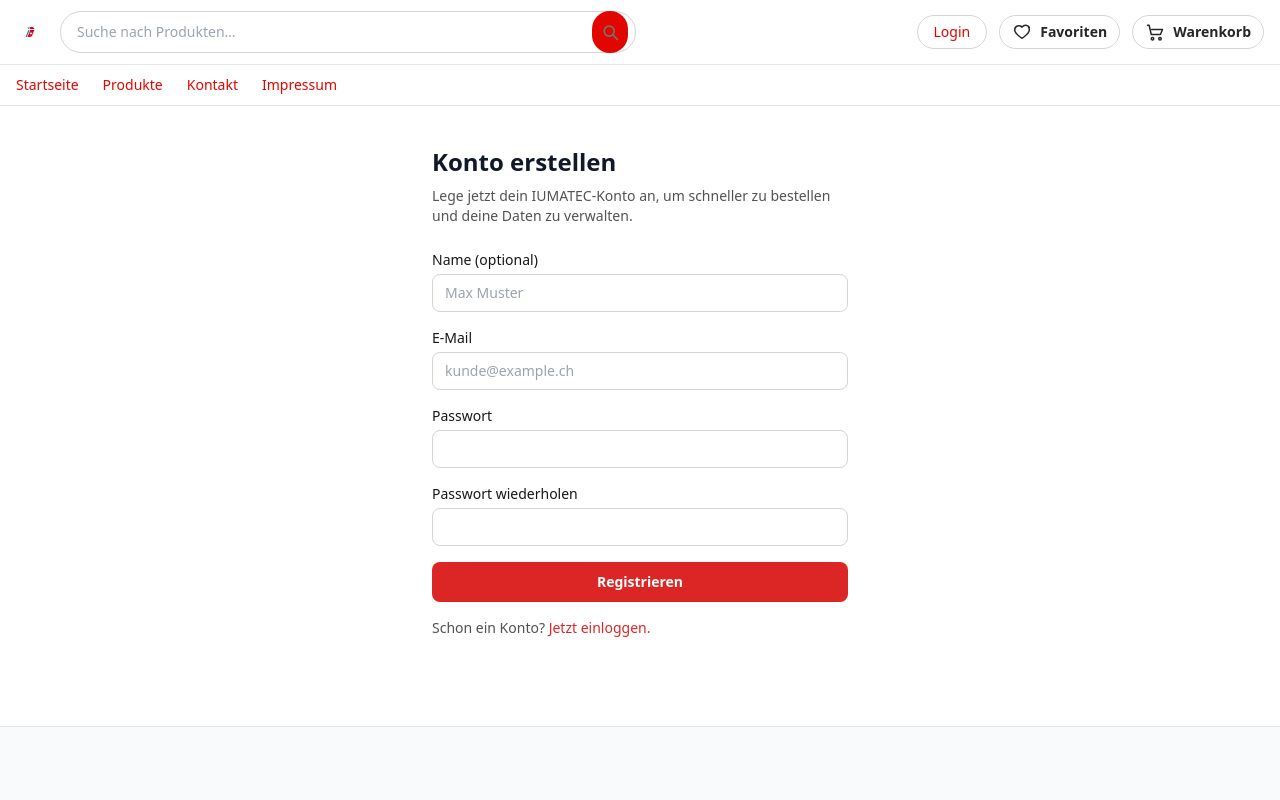
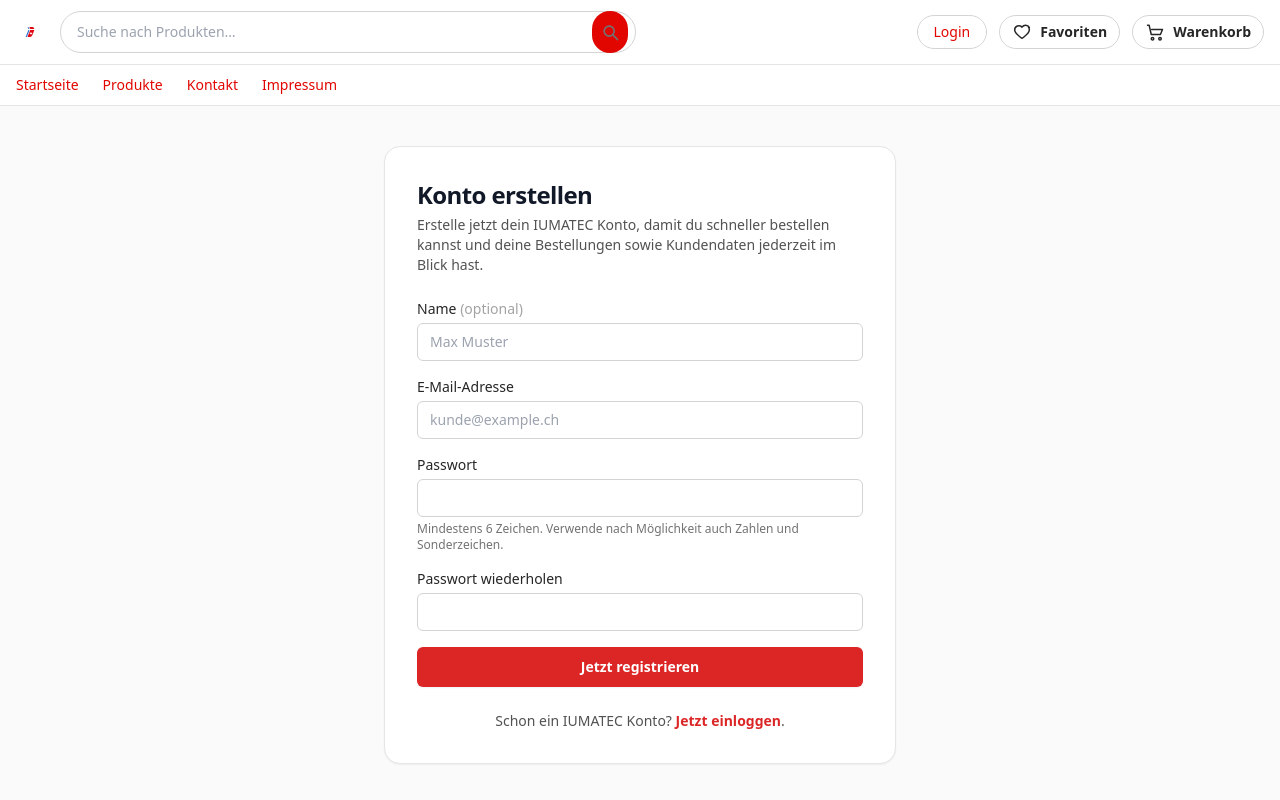
Before and after one commit to celsoneves32/iumatec-site, a Next.js app: page /register in a window 1280 px wide. Shown: the top 800 px of the page. Built offline with nearby package versions, Linux system fonts and the light colour scheme; no server answers.

Commit message:
Update page.tsx

```diff
--- a/app/register/page.tsx
+++ b/app/register/page.tsx
@@ -2,30 +2,42 @@
 
 import Link from "next/link";
 import { FormEvent, useState } from "react";
-import { useRouter } from "next/navigation";
+import { useRouter, useSearchParams } from "next/navigation";
 
 export default function RegisterPage() {
   const router = useRouter();
+  const searchParams = useSearchParams();
+  const from = searchParams.get("from") || "/";
 
   const [name, setName] = useState("");
   const [email, setEmail] = useState("");
   const [password, setPassword] = useState("");
-  const [password2, setPassword2] = useState("");
+  const [passwordConfirm, setPasswordConfirm] = useState("");
   const [error, setError] = useState<string | null>(null);
   const [loading, setLoading] = useState(false);
 
-  const handleSubmit = async (e: FormEvent) => {
+  async function handleSubmit(e: FormEvent) {
     e.preventDefault();
     setError(null);
 
-    if (password !== password2) {
+    if (!email || !password) {
+      setError("Bitte gib mindestens E-Mail-Adresse und Passwort ein.");
+      return;
+    }
+
+    if (password.length < 6) {
+      setError("Das Passwort muss mindestens 6 Zeichen lang sein.");
+      return;
+    }
+
+    if (password !== passwordConfirm) {
       setError("Die Passwörter stimmen nicht überein.");
       return;
     }
 
+    try {
       setLoading(true);
 
-    try {
       const res = await fetch("/api/register", {
         method: "POST",
         headers: { "Content-Type": "application/json" },
@@ -35,95 +47,151 @@ export default function RegisterPage() {
       const data = await res.json();
 
       if (!res.ok) {
-        setError(data.error || "Registrierung fehlgeschlagen.");
-        setLoading(false);
+        // Versuchen, eine schön formatierte Fehlermeldung zu zeigen
+        if (data?.error === "EMAIL_EXISTS") {
+          setError(
+            "Mit dieser E-Mail-Adresse ist bereits ein Konto registriert."
+          );
+        } else if (typeof data?.error === "string") {
+          setError(data.error);
+        } else {
+          setError(
+            "Registrierung fehlgeschlagen. Bitte versuch es später noch einmal."
+          );
+        }
         return;
       }
 
-      router.push("/login");
+      // Erfolgreich → zurück zur gewünschten Seite oder Dashboard
+      router.push(from || "/dashboard");
     } catch (err) {
-      setError("Unerwarteter Fehler bei der Registrierung.");
+      console.error(err);
+      setError(
+        "Unerwarteter Fehler bei der Registrierung. Bitte versuch es später noch einmal."
+      );
+    } finally {
       setLoading(false);
     }
-  };
+  }
 
   return (
-    <main className="max-w-md mx-auto px-4 py-10">
-      <h1 className="text-2xl font-semibold mb-2">Konto erstellen</h1>
+    <main className="min-h-[70vh] bg-neutral-50">
+      <div className="max-w-3xl mx-auto px-4 py-10">
+        <div className="max-w-lg mx-auto bg-white rounded-2xl shadow-sm border border-neutral-200 p-8">
+          {/* Titel */}
+          <h1 className="text-2xl font-semibold tracking-tight mb-1">
+            Konto erstellen
+          </h1>
           <p className="text-sm text-neutral-600 mb-6">
-        Lege jetzt dein IUMATEC-Konto an, um schneller zu bestellen und deine
-        Daten zu verwalten.
+            Erstelle jetzt dein IUMATEC Konto, damit du schneller bestellen
+            kannst und deine Bestellungen sowie Kundendaten jederzeit im Blick
+            hast.
           </p>
 
+          {/* Fehlermeldung */}
+          {error && (
+            <div className="mb-4 rounded-lg border border-red-200 bg-red-50 px-3 py-2 text-sm text-red-700">
+              {error}
+            </div>
+          )}
+
+          {/* Formular */}
           <form onSubmit={handleSubmit} className="space-y-4">
             <div>
-          <label className="block text-sm font-medium mb-1">Name (optional)</label>
+              <label
+                htmlFor="name"
+                className="block text-sm font-medium text-neutral-800 mb-1"
+              >
+                Name <span className="text-neutral-400">(optional)</span>
+              </label>
               <input
+                id="name"
                 type="text"
                 value={name}
                 onChange={(e) => setName(e.target.value)}
-            className="w-full rounded-lg border border-neutral-300 px-3 py-2 text-sm focus:outline-none focus:ring-2 focus:ring-red-500"
                 placeholder="Max Muster"
+                className="w-full rounded-md border border-neutral-300 bg-white px-3 py-2 text-sm outline-none focus:border-red-500 focus:ring-1 focus:ring-red-500"
               />
             </div>
 
             <div>
-          <label className="block text-sm font-medium mb-1">E-Mail</label>
+              <label
+                htmlFor="email"
+                className="block text-sm font-medium text-neutral-800 mb-1"
+              >
+                E-Mail-Adresse
+              </label>
               <input
+                id="email"
                 type="email"
-            required
                 value={email}
                 onChange={(e) => setEmail(e.target.value)}
-            className="w-full rounded-lg border border-neutral-300 px-3 py-2 text-sm focus:outline-none focus:ring-2 focus:ring-red-500"
                 placeholder="kunde@example.ch"
+                className="w-full rounded-md border border-neutral-300 bg-white px-3 py-2 text-sm outline-none focus:border-red-500 focus:ring-1 focus:ring-red-500"
+                required
               />
             </div>
 
             <div>
-          <label className="block text-sm font-medium mb-1">Passwort</label>
+              <label
+                htmlFor="password"
+                className="block text-sm font-medium text-neutral-800 mb-1"
+              >
+                Passwort
+              </label>
               <input
+                id="password"
                 type="password"
-            required
                 value={password}
                 onChange={(e) => setPassword(e.target.value)}
-            className="w-full rounded-lg border border-neutral-300 px-3 py-2 text-sm focus:outline-none focus:ring-2 focus:ring-red-500"
+                className="w-full rounded-md border border-neutral-300 bg-white px-3 py-2 text-sm outline-none focus:border-red-500 focus:ring-1 focus:ring-red-500"
+                required
               />
+              <p className="mt-1 text-xs text-neutral-500">
+                Mindestens 6 Zeichen. Verwende nach Möglichkeit auch Zahlen
+                und Sonderzeichen.
+              </p>
             </div>
 
             <div>
-          <label className="block text-sm font-medium mb-1">
+              <label
+                htmlFor="passwordConfirm"
+                className="block text-sm font-medium text-neutral-800 mb-1"
+              >
                 Passwort wiederholen
               </label>
               <input
+                id="passwordConfirm"
                 type="password"
+                value={passwordConfirm}
+                onChange={(e) => setPasswordConfirm(e.target.value)}
+                className="w-full rounded-md border border-neutral-300 bg-white px-3 py-2 text-sm outline-none focus:border-red-500 focus:ring-1 focus:ring-red-500"
                 required
-            value={password2}
-            onChange={(e) => setPassword2(e.target.value)}
-            className="w-full rounded-lg border border-neutral-300 px-3 py-2 text-sm focus:outline-none focus:ring-2 focus:ring-red-500"
               />
             </div>
-
-        {error && (
-          <p className="text-sm text-red-600 bg-red-50 border border-red-100 rounded-lg px-3 py-2">
-            {error}
-          </p>
-        )}
 
             <button
               type="submit"
               disabled={loading}
-          className="w-full rounded-lg bg-red-600 text-white text-sm font-semibold py-2.5 hover:bg-red-700 disabled:opacity-60"
+              className="mt-2 inline-flex w-full items-center justify-center rounded-md bg-red-600 px-4 py-2.5 text-sm font-semibold text-white shadow-sm hover:bg-red-700 disabled:cursor-not-allowed disabled:opacity-70"
             >
-          {loading ? "Konto wird erstellt..." : "Registrieren"}
+              {loading ? "Konto wird erstellt…" : "Jetzt registrieren"}
             </button>
           </form>
 
-      <p className="mt-4 text-sm text-neutral-600">
-        Schon ein Konto?{" "}
-        <Link href="/login" className="text-red-600 hover:underline">
-          Jetzt einloggen.
+          {/* Link zum Login */}
+          <p className="mt-6 text-center text-sm text-neutral-600">
+            Schon ein IUMATEC Konto?{" "}
+            <Link
+              href={`/login?from=${encodeURIComponent(from)}`}
+              className="font-semibold text-red-600 hover:text-red-700"
+            >
+              Jetzt einloggen
             </Link>
+            .
           </p>
+        </div>
+      </div>
     </main>
   );
 }
```
Lines whose indentation alone changed are shown as unchanged.
